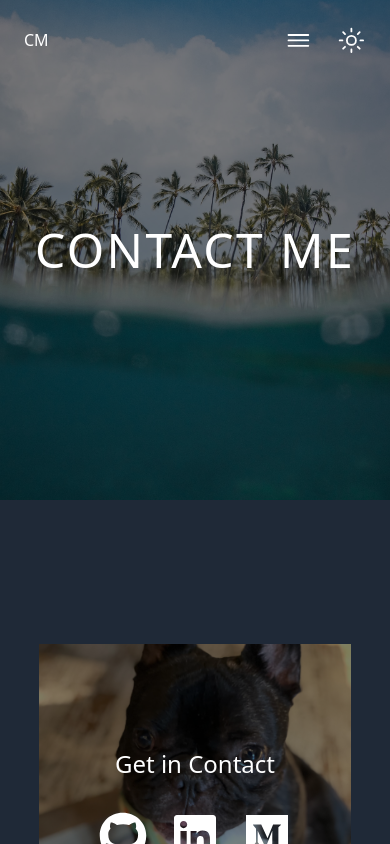
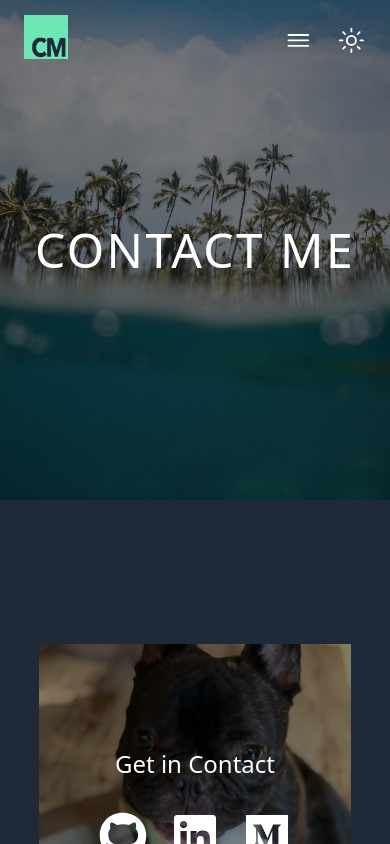
Before and after one commit to chadmuro/chadmuro-portfolio, a Next.js app: page /contact in a window 390 px wide. Shown: the top 844 px of the page. Built offline with nearby package versions, Linux system fonts and the light colour scheme.

Commit message:
update mobile header to use icon

```diff
--- a/components/Header/Header.js
+++ b/components/Header/Header.js
@@ -19,7 +19,7 @@ const Header = ({ darkMode, setDarkMode, showHeader }) => {
 			<div className="ml-6 hover:text-green-300 z-10">
 				<Link href="/">
 					<a>
-						<Image src="/cm.png" alt="logo" height={100} width={100} />
+						<Image src="/cm.png" alt="logo" height={80} width={80} />
 					</a>
 				</Link>
 			</div>
--- a/components/Header/MobileHeader.js
+++ b/components/Header/MobileHeader.js
@@ -1,5 +1,6 @@
 import { useState } from 'react';
 import Link from 'next/link';
+import Image from 'next/image';
 import { useRouter } from 'next/router';
 import { motion, useAnimation } from 'framer-motion';
 import {
@@ -54,7 +55,9 @@ const MobileHeader = ({ darkMode, setDarkMode, showHeader }) => {
 				}`}
 			>
 				<Link href="/">
-					<a onClick={handleLogoClick}>CM</a>
+					<a onClick={handleLogoClick}>
+						<Image src="/cm.png" alt="logo" height={80} width={80} />
+					</a>
 				</Link>
 			</div>
 			<div className="w-full" />
--- a/components/Home/Projects.js
+++ b/components/Home/Projects.js
@@ -5,8 +5,6 @@ import Title from '../Shared/Title';
 import Button from '../Shared/Button';
 
 const Projects = ({ projects }) => {
-	console.log(projects);
-
 	return (
 		<Container>
 			<Title title="Projects" home />
```
Also changed, not shown: public/vercel.svg (deleted).
